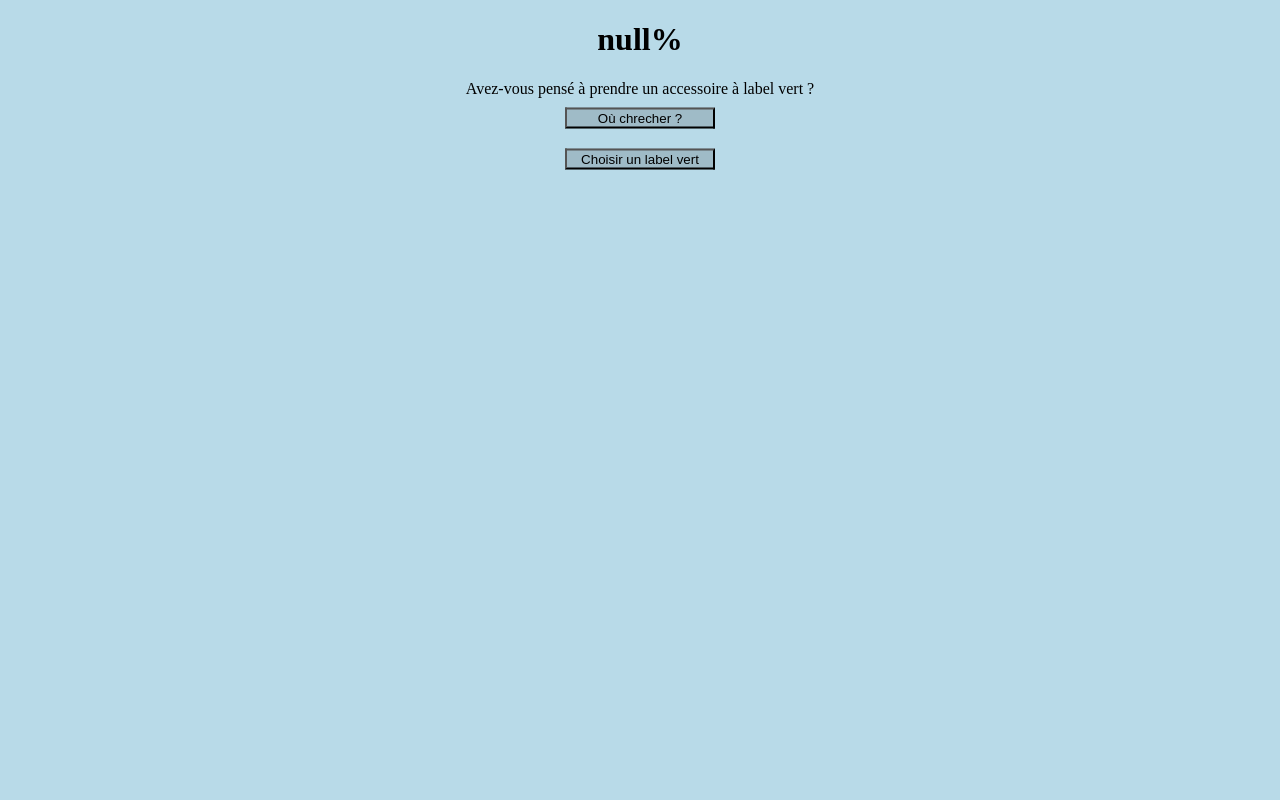
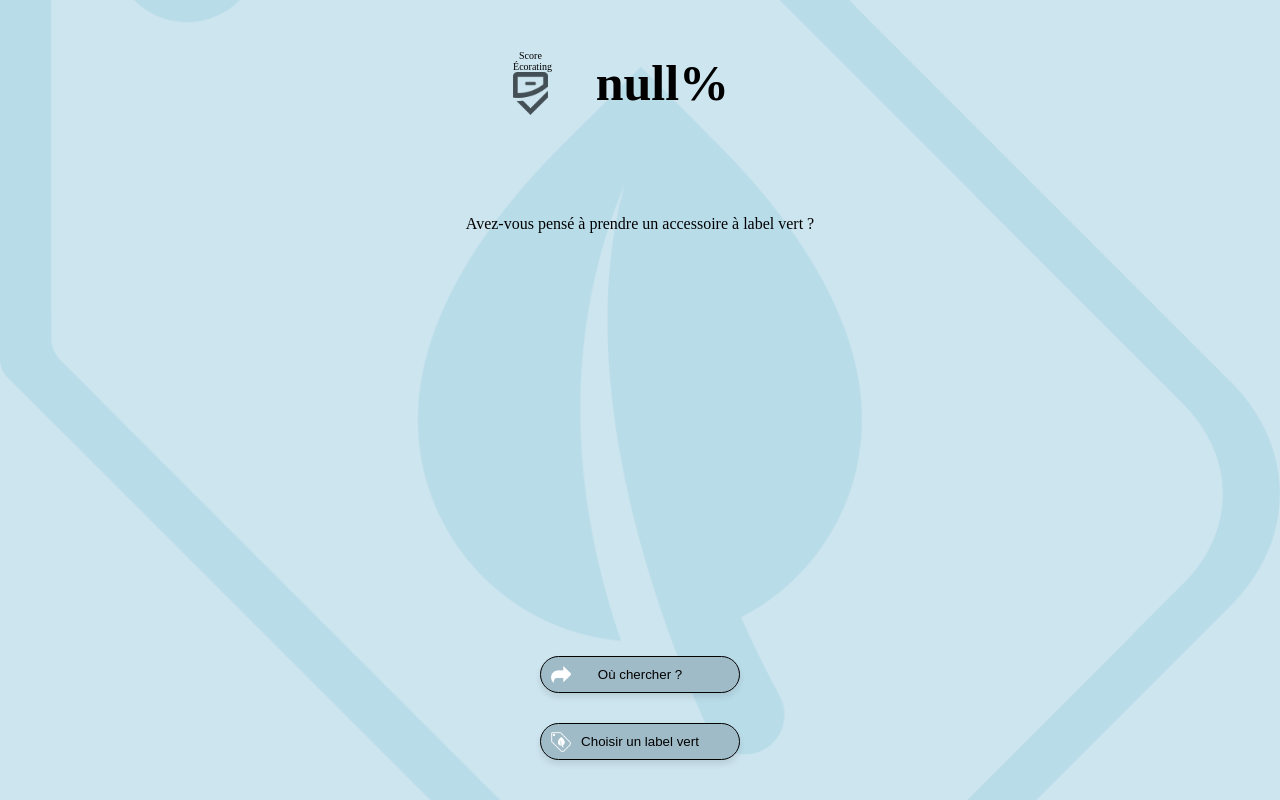
Before and after one commit to ghayth-farhat99/Device-Detection, a website: page dist/firstIHM.html in a window 1280 px wide. Drawn offline with Linux system fonts and the light colour scheme.

Commit message:
add background imgs

```diff
--- a/dist/firstIHM.html
+++ b/dist/firstIHM.html
@@ -3,51 +3,36 @@
 <head>
     <meta charset="UTF-8">
     <meta name="viewport" content="width=device-width, initial-scale=1.0">
+    <link rel="stylesheet" href="style.css">
     <title>firstIHM</title>
-    <style>
-        body{
-            background-color: #b8dae8;
-        }
-        h1{
-            text-align: center;
-        }
-        p{
-            text-align: center;
-        }
-        .btn1 {
-            width: 150px;
-            margin-top: 20px;
-            position: relative;
-            left: 50%;
-            -ms-transform: translate(-50%, -50%);
-            transform: translate(-50%, -50%);
-        }
-        .btn2 {
-            width: 150px;
-            margin-top: 20px;
-            position: relative;
-            left: 50%;
-            -ms-transform: translate(-50%, -50%);
-            transform: translate(-50%, -50%);
-        }
-        button{
-            width: 100%;
-            background-color: #9fbbc7;
-            text-align: center;
-        }
-    </style>
 </head>
-<body>
-    <h1 id="ecoRating"></h1>
-    <p>Avez-vous pensé à prendre un accessoire à label vert ?</p>
+<body style="background-image:url('./images/background1.png');">
+    <div class="overlay"></div>
+    <div class="content">
+        <div class="header">
+            <figure>
+                <figcaption class="logo_title">Score Écorating</figcaption>
+                <img src="./images/logo.png" class="logo">
+            </figure>
+            <h1 id="ecoRating" class="score">null%</h1>
+        </div>
 
-    <div class="btn1">
-        <button> Où chrecher ?</button>
+        <div class="message">
+            <p>Avez-vous pensé à prendre un accessoire à label vert ?</p>
+        </div>
+
+        <div class="btn-container">
+            <div class="btn1">
+                <button><img src="./images/button1.png" class="icon"> Où chercher ?</button>
+            </div>
+
+            <div class="btn2">
+                <button><img src="./images/button2.png" class="icon"> Choisir un label vert</button>
+            </div>
+        </div>
+
     </div>
 
-    <div class="btn2">
-        <button> Choisir un label vert</button>
-    </div>
 
 
     <script>
--- /dev/null
+++ b/dist/style.css
@@ -0,0 +1,117 @@
+body {
+    margin: 0; /* Remove default margin */
+    display: flex;
+    flex-direction: column;
+    align-items: center; /* Center all content */
+    background-image: url('./images/background.png'); /* Add your background image */
+    background-size: cover; /* Cover the entire viewport */
+    background-position: center; /* Center the image */
+    height: 100vh; /* Ensure body takes full height */
+    overflow: hidden; /* Prevent overflow */
+}
+
+.overlay {
+    position: fixed; /* Change to fixed to cover the viewport */
+    top: 0;
+    left: 0;
+    width: 100%;
+    height: 100%; /* Ensure it covers the entire viewport */
+    background-color: rgba(184, 218, 232, 0.7); /* Your color with transparency */
+    z-index: 1; /* Ensure overlay is above the background */
+}
+
+.content {
+    position: relative; /* Position content above the overlay */
+    z-index: 2; /* Ensure content is above the overlay */
+    padding: 20px; /* Add some padding for spacing */
+    justify-content: center;
+    text-align: center; /* Center text in content */
+}
+
+.header {
+    display: flex; /* Use flexbox to align elements */
+    justify-content: center; /* Center elements horizontally */
+    align-items: center; /* Center elements vertically */
+}
+
+figure {
+    width: 10%;
+    display: flex; /* Ensure the figure contents are in a row */
+    flex-direction: column; /* Stack caption and logo vertically */
+    align-items: center; /* Center items in the figure */
+    margin: 0; /* Remove default margin */
+}
+
+.logo_title{
+    width: 100%;
+    font-size: 10px;
+}
+
+.logo {
+    width: 100%; /* Adjust as needed */
+}
+
+.score {
+    width: 60%;
+    margin-left: 10px; /* Space between logo and h1 */
+    text-align: center;
+    font-size: 50px;
+}
+
+.message {
+    margin-top: 20%;
+    text-align: center;
+}
+
+/* Style for the button container */
+.btn-container {
+    width: 100%;
+    position: fixed;
+    bottom: 10px; /* Position the container at the bottom */
+    left: 50%; /* Center the container horizontally */
+    transform: translateX(-50%); /* Adjust for the container's width */
+    display: flex;
+    flex-direction: column; /* Ensure buttons are stacked vertically */
+    align-items: center; /* Center items in the container */
+}
+
+/* Style for individual buttons */
+.btn1, .btn2 {
+    width: 200px;
+    margin-bottom: 30px; /* Ensure there’s space between the buttons */
+}
+
+button {
+    width: 100%;
+    background-color: #9fbbc7;
+    text-align: center;
+    display: flex;
+    align-items: center; /* Align icon and text vertically */
+    justify-content: center; /* Center content horizontally */
+    padding: 10px;
+    position: relative; /* So we can adjust the icon position */
+    border: 1px solid black;
+    border-radius: 20px; /* Apply a beautiful rounded border */
+    box-shadow: 0 4px 6px rgba(0, 0, 0, 0.1); /* Add a subtle shadow */
+    cursor: pointer; /* Change cursor to pointer */
+    transition: background-color 0.3s ease; /* Smooth transition for hover effect */
+}
+
+/* Add hover effect for button */
+button:hover {
+    background-color: #8aa9b8; /* Slightly darker on hover */
+}
+
+/* Style for the icon */
+.icon {
+    width: 20px; /* Set a fixed size for the icon */
+    margin-right: 10px; /* Add space between the icon and the text */
+    position: absolute;
+    left: 10px; /* Align icon to the left inside the button */
+}
+
+/* Ensure the text is centered in the button */
+button span {
+    flex-grow: 1;
+    text-align: center;
+}
```
Also changed, not shown: dist/secondIHM.html (+21 -39 lines), dist/thirdIHM.html (+22 -31 lines), dist/background.avif (deleted), dist/fleche.png (deleted), dist/images/background1.png (added), dist/images/background2.png (added), dist/images/background3.png (added), dist/images/button1.png (added), dist/images/button2.png (added), dist/images/logo.png (added).
